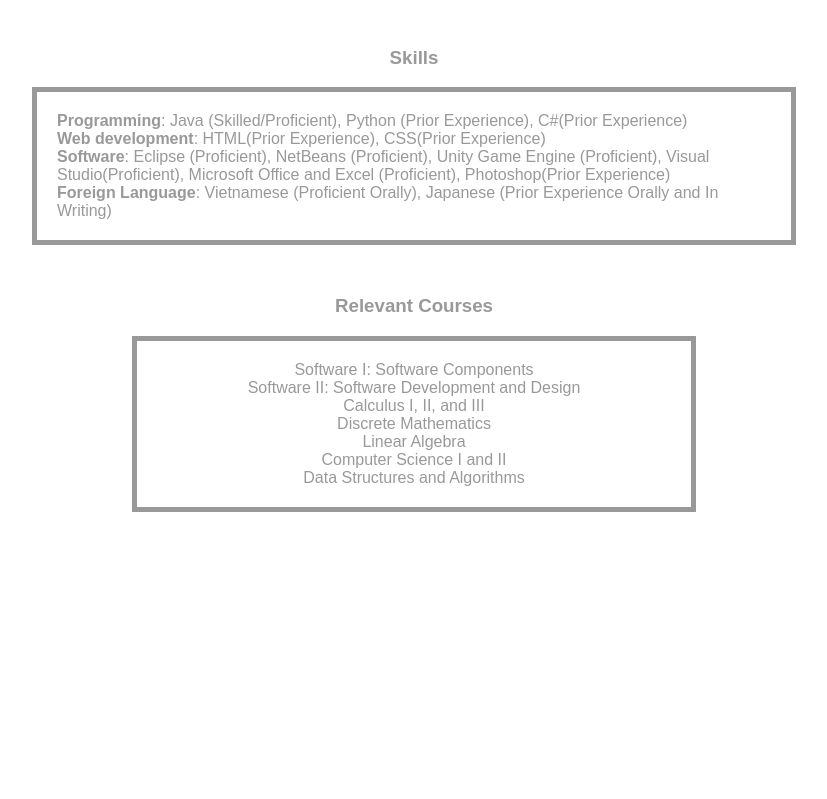
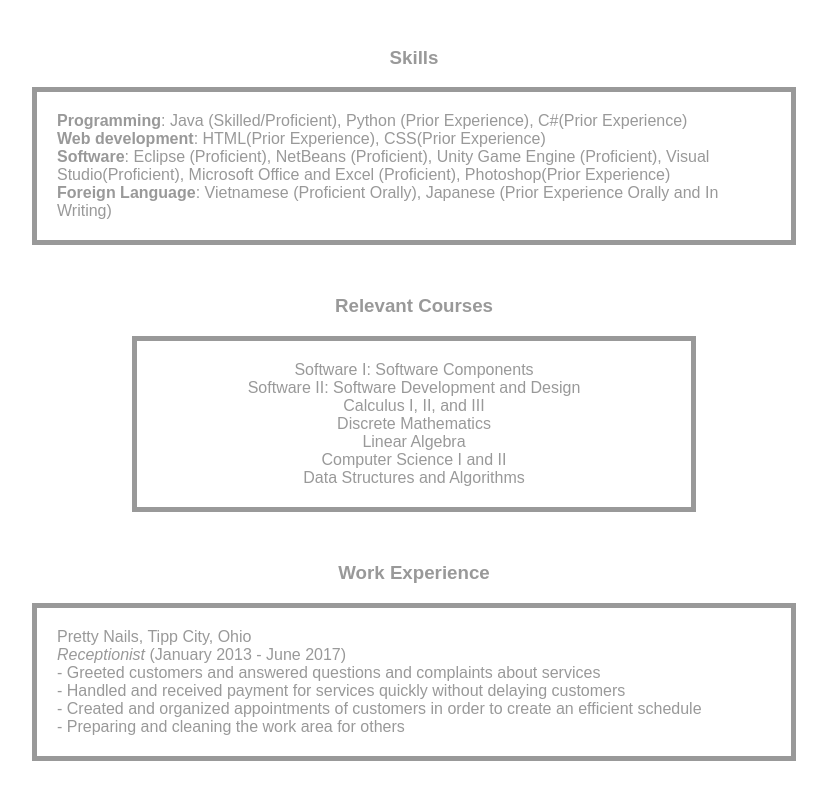
Before and after one commit to AntonioQuang/Antonio-Vo, a plain HTML site: page About me.html in a window 1280 px wide. Shown: the part 571-1370 px from the top of the page, without its empty margins (226-1053 px from the left). Before the commit the page ends 1133 px from the top, so only its background shows below. Drawn offline with Linux system fonts and the light colour scheme.

Commit message:
Add files via upload

```diff
--- a/About me.html
+++ b/About me.html
@@ -122,6 +122,14 @@ li a:hover {
   <li class="aboutMeList">Data Structures and Algorithms</li>
 </ul>
 
+<h3 class="aboutMeSubHeader">Work Experience</h3>
+<p class="aboutMeInfo">Pretty Nails, Tipp City, Ohio<br>
+<i>Receptionist</i> (January 2013 - June 2017)<br>
+-	Greeted customers and answered questions and complaints about services<br>
+-	Handled and received payment for services quickly without delaying customers<br>
+-	Created and organized appointments of customers in order to create an efficient schedule<br>
+-	Preparing and cleaning the work area for others<br>
+</p>
 
 
 
```
